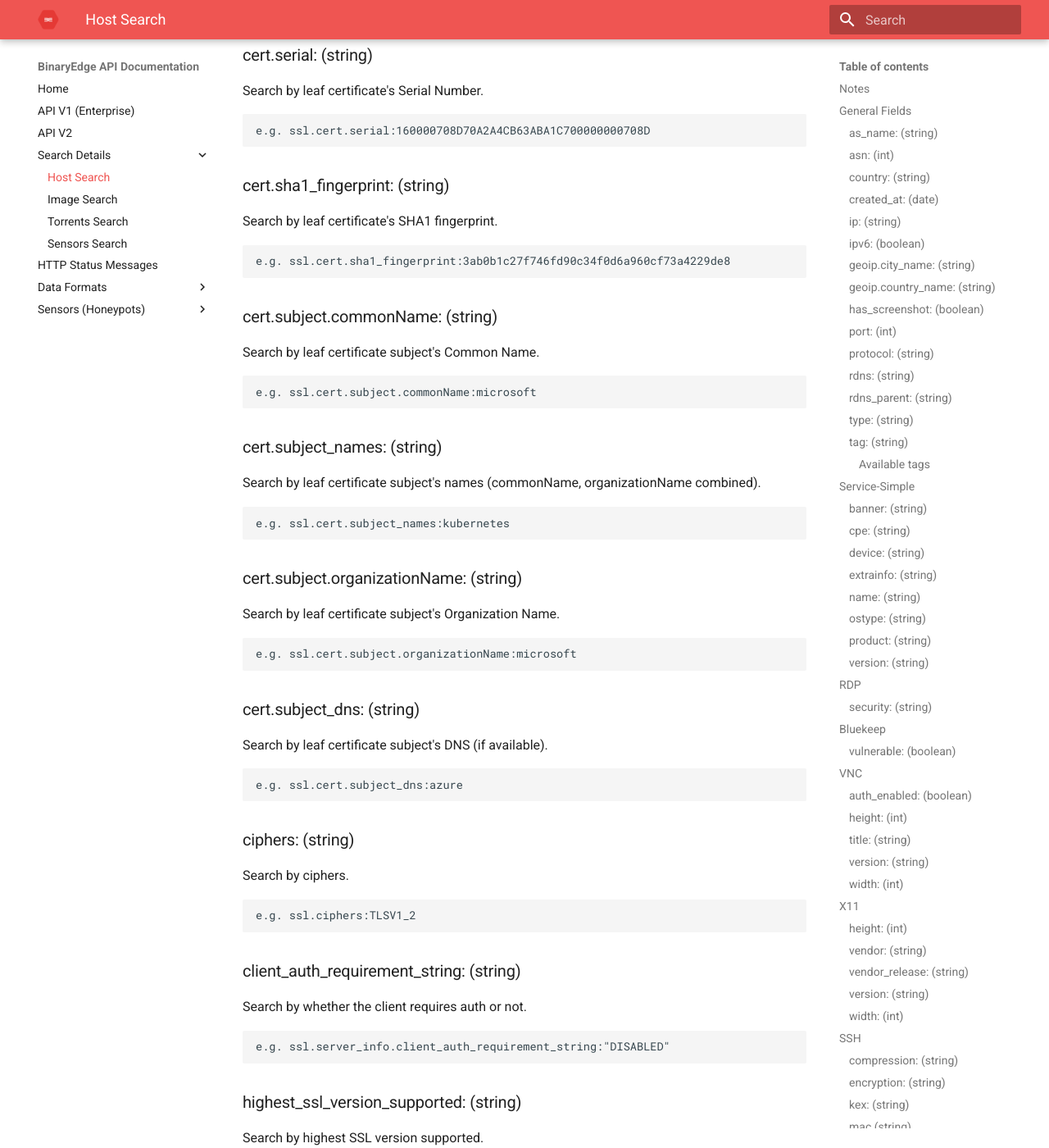
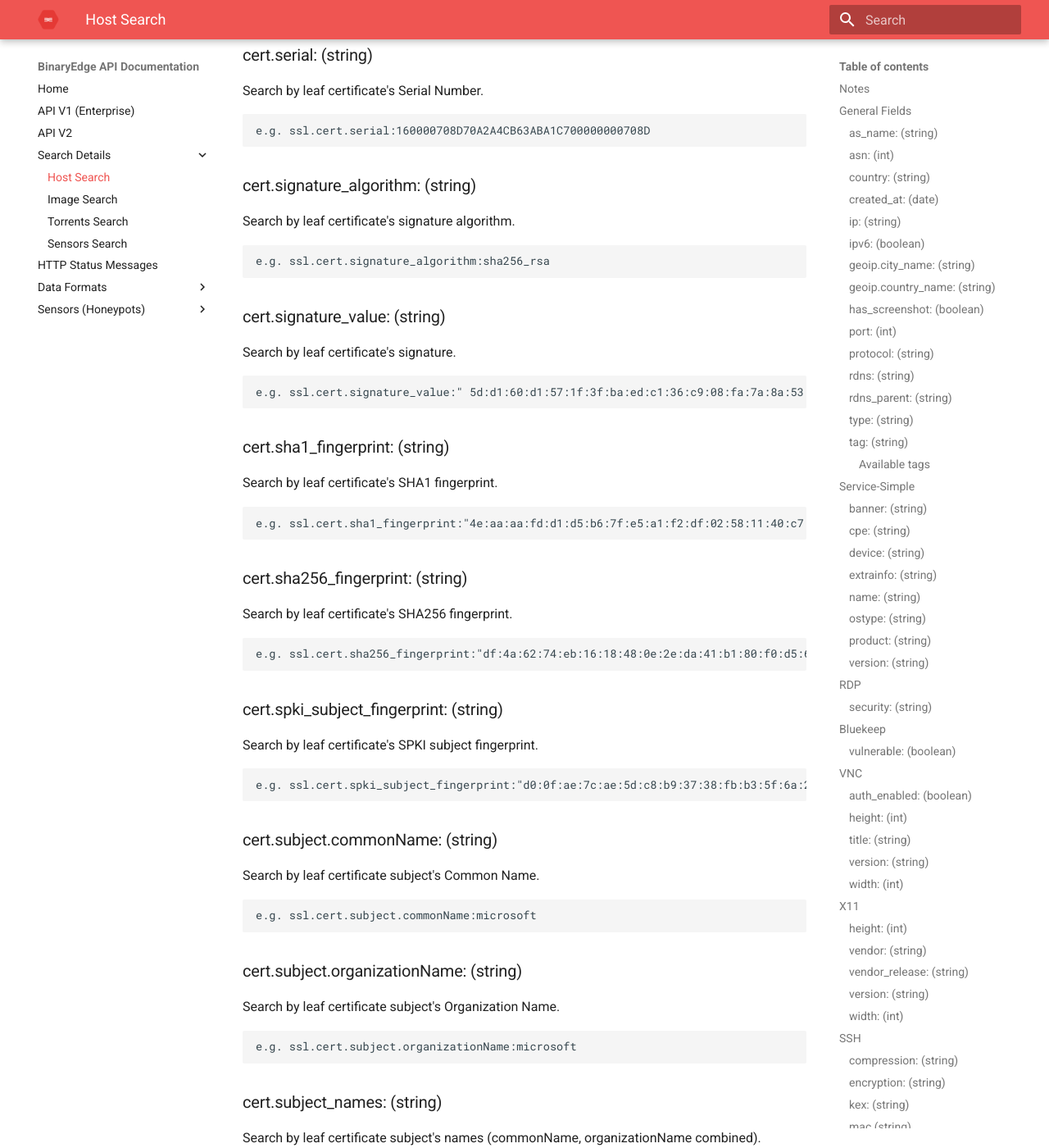
Before and after one commit to igama/docs.binaryedge.io, an MkDocs documentation site: the page built from docs/search.md, in a window 1280 px wide and 1400 px high, scrolled down 9825 px. Shown: the whole window at 82% size. Built offline with MkDocs 1.6.1 and Material for MkDocs 9.7.7, drawn with Linux system fonts in a browser that asks for light colours; some of the changed text lies outside the part shown.

Commit message:
added new ssl fields

```diff
--- a/docs/search.md
+++ b/docs/search.md
@@ -288,15 +288,15 @@ Search by leaf certificate issuer's Common Name.
 
     e.g. ssl.cert.issuer.commonName:microsoft
 
+### cert.issuer.organizationName: (string)
+Search by leaf certificate issuer's Organization Name.
+
+    e.g. ssl.cert.issuer.organizationName:microsoft
+
 ### cert.issuer_names: (string)
 Search by leaf certificate issuer's names (commonName, organizationName combined).
 
     e.g. ssl.cert.issuer_names:kubernetes
-
-### cert.issuer.organizationName: (string)
-Search by leaf certificate issuer's Organization Name.
-
-    e.g. ssl.cert.issuer.organizationName:microsoft
 
 ### cert.not_after: (date)
 Search by leaf certificate's expiration date.
@@ -315,30 +315,91 @@ Search by leaf certificate's Serial Number.
 
     e.g. ssl.cert.serial:160000708D70A2A4CB63ABA1C700000000708D
 
+### cert.signature_algorithm: (string)
+Search by leaf certificate's signature algorithm.
+
+    e.g. ssl.cert.signature_algorithm:sha256_rsa
+
+### cert.signature_value: (string)
+Search by leaf certificate's signature.
+
+    e.g. ssl.cert.signature_value:"	5d:d1:60:d1:57:1f:3f:ba:ed:c1:36:c9:08:fa:7a:8a:53:78:73:5d:93:c9:cc:11:cc:c8:f5:2c:3e:af:aa:12:73:46:1b:99:35:d7:b6:17:1c:ba:19:c0:f0:d1:eb:92:af:60:a4:b8:2d:18:2c:25:43:59:51:a6:74:26:43:73:d9:dd:58:0b:6f:ba:4d:f0:98:82:a1:0a:e3:3b:1d:d4:c7:5e:20:7a:8d:49:55:92:d5:82:f9:85:2d:0b:7e:01:2c:b0:a4:ff:fe:23:25:04:9b:25:46:69:23:4c:33:e7:24:97:2a:13:d4:26:0b:c8:48:30:9d:84:38:aa:bd:fe:e6:42:e6:a0:48:0a:47:f0:18:4c:fb:e3:ce:fd:43:e9:44:ab:85:2f:ba:61:70:a7:a3:9c:a7:93:3b:a5:f5:90:23:4f:20:fb:57:3e:4c:9d:ac:e8:61:b4:ef:30:2a:0a:b6:33:bc:0b:12:f6:85:1a:e4:48:a8:8d:04:5c:b9:49:a0:b8:91:f1:35:3e:a6:bd:7d:06:c1:af:27:ae:78:6a:b7:9e:2b:d1:9e:a9:b3:57:07:0b:6d:14:f1:5d:57:ab:ed:50:c0:f1:7c:17:de:61:be:2e:af:bc:ab:60:c2:f0:ca:21:77:e6:4f:0f:94:25:74:a4:6d:dd:d9:dd:8d:1d"
+
 ### cert.sha1_fingerprint: (string)
 Search by leaf certificate's SHA1 fingerprint.
 
-    e.g. ssl.cert.sha1_fingerprint:3ab0b1c27f746fd90c34f0d6a960cf73a4229de8
+    e.g. ssl.cert.sha1_fingerprint:"4e:aa:aa:fd:d1:d5:b6:7f:e5:a1:f2:df:02:58:11:40:c7:8e:04:73"
+
+### cert.sha256_fingerprint: (string)
+Search by leaf certificate's SHA256 fingerprint.
+
+    e.g. ssl.cert.sha256_fingerprint:"df:4a:62:74:eb:16:18:48:0e:2e:da:41:b1:80:f0:d5:62:69:24:6c:38:2b:08:e5:83:26:52:ca:d5:71:2b:ec"
+
+### cert.spki_subject_fingerprint: (string)
+Search by leaf certificate's SPKI subject fingerprint.
+
+    e.g. ssl.cert.spki_subject_fingerprint:"d0:0f:ae:7c:ae:5d:c8:b9:37:38:fb:b3:5f:6a:24:cc:e9:51:71:ca:ba:21:3f:73:c5:cd:f6:bc:5b:bf:03:1e"
 
 ### cert.subject.commonName: (string)
 Search by leaf certificate subject's Common Name.
 
     e.g. ssl.cert.subject.commonName:microsoft
 
+### cert.subject.organizationName: (string)
+Search by leaf certificate subject's Organization Name.
+
+    e.g. ssl.cert.subject.organizationName:microsoft
+
 ### cert.subject_names: (string)
 Search by leaf certificate subject's names (commonName, organizationName combined).
 
     e.g. ssl.cert.subject_names:kubernetes
 
-### cert.subject.organizationName: (string)
-Search by leaf certificate subject's Organization Name.
-
-    e.g. ssl.cert.subject.organizationName:microsoft
-
 ### cert.subject_dns: (string)
 Search by leaf certificate subject's DNS (if available).
 
     e.g. ssl.cert.subject_dns:azure
+
+### cert.extensions.key_usage.*: (boolean)
+Search by leaf certificate key usage extension parameters.
+
+    e.g. ssl.cert.extensions.key_usage.digital_signature:true
+
+#### Example parameters
+
+* crl_sign
+* data_encipherment
+* decipher_only
+* digital_signature
+* encipher_only
+* key_agreement
+* key_cert_sign
+* key_encipherment
+* non_repudiation
+
+### cert.extensions.extended_key_usage.*: (boolean)
+Search by leaf certificate extended key usage extension parameters.
+
+    e.g. ssl.cert.extensions.extended_key_usage.server_auth:true
+
+#### Example parameters
+
+* any_extended_key_usage
+* client_auth
+* code_signing
+* eap_over_lan
+* eap_over_ppp
+* email_protection
+* ipsec_end_system
+* ipsec_ike
+* ipsec_tunnel
+* ipsec_user
+* microsoft_server_gated
+* microsoft_smart_card_logon
+* ocsp_signing
+* pkinit_kpkdc
+* server_auth
+* time_stamping
 
 ### ciphers: (string)
 Search by ciphers.
@@ -410,15 +471,15 @@ Search for Renegotiation support.
 
     e.g. ssl.vulnerabilities.renegotiation.accepts_client_renegotiation:true
 
+### supports_secure_renegotiation: (boolean)
+Search for Secure Renegotiation support.
+
+    e.g. ssl.vulnerabilities.renegotiation.supports_secure_renegotiation:true
+
 ### robot_result_enum: (string)
 Search for ROBOT.
 
     e.g. ssl.vulnerabilities.robot.robot_result_enum:NOT_VULNERABLE_NO_ORACLE
-
-### supports_secure_renegotiation: (boolean)
-Search for Secure Renegotiation support.
-
-    e.g. ssl.vulnerabilities.renegotiation.supports_secure_renegotiation:true
 
 
 ## HTTP
```
